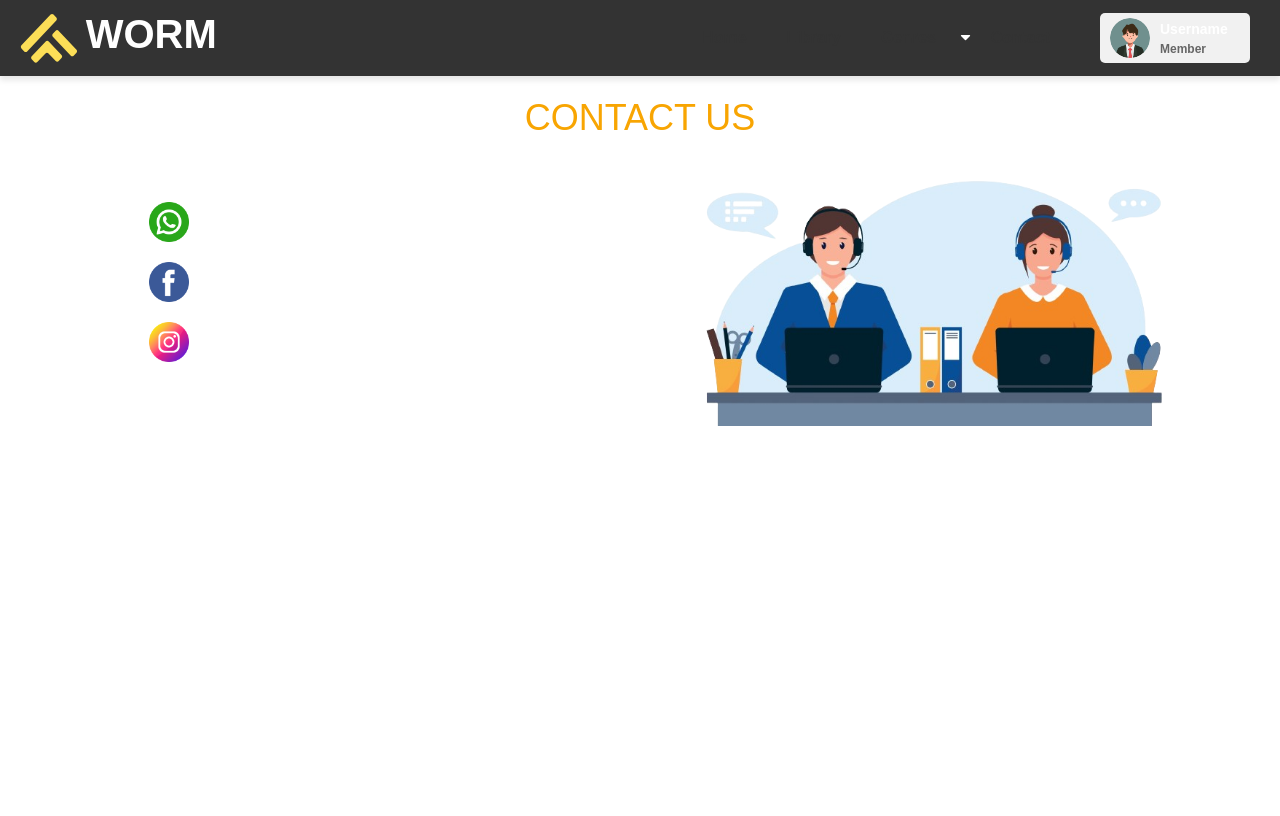
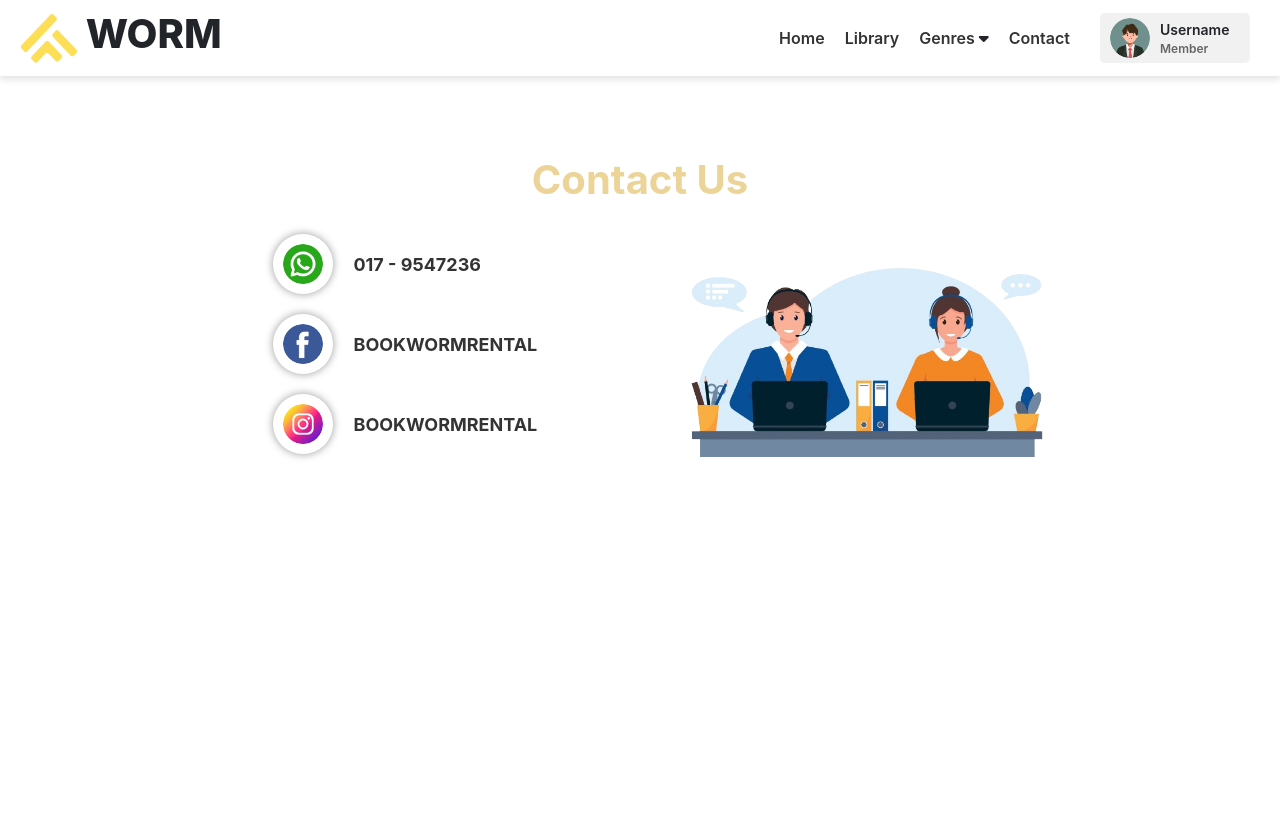
Before and after one commit to KiraQiez/Worm, a PHP site: page /CustomerContactUs.php in a window 1280 px wide. After the commit the page ends 459 px from the top, so only its background shows below. Run offline with PHP 8.4, Linux system fonts and the light colour scheme; some libraries are stand-ins or nearby versions.

Commit message:
customer contact us updated ( styling and image )

```diff
--- a/CustomerContactUs.php
+++ b/CustomerContactUs.php
@@ -1,6 +1,6 @@
 <?php
 
-$title = "Homepage";
+$title = "Contact Us";
 include 'CustomerHeader.php';
 
 ?>
@@ -9,25 +9,27 @@
 <head>
     <meta charset="UTF-8">
     <meta name="viewport" content="width=device-width, initial-scale=1.0">
-    <title>Contact Us</title>
+    <title><?php echo $title; ?></title>
     <link rel="stylesheet" href="contactus.css">
+    <link rel="stylesheet" href="https://stackpath.bootstrapcdn.com/bootstrap/4.3.1/css/bootstrap.min.css">
+    <script src="https://kit.fontawesome.com/a076d05399.js"></script>
 </head>
 <body>
-
-    <div class="main-content">
-        <h1 class="title">CONTACT US</h1>
+<div class="main-content">
+    <div class="contact-container">
+        <h1 class="title text-center">Contact Us</h1>
         <div class="contact-section">
             <div class="contact-info">
                 <div class="contact-item">
-                    <img src="Items/whatsapp.png" alt="WhatsApp">
+                    <img src="rsc/image/whatsapp.png" alt="WhatsApp">
                     <p>017 - 9547236</p>
                 </div>
                 <div class="contact-item">
-                    <img src="Items/facebook.png" alt="Facebook">
+                    <img src="rsc/image/facebook.png" alt="Facebook">
                     <p>BOOKWORMRENTAL</p>
                 </div>
                 <div class="contact-item">
-                    <img src="Items/instagram.png" alt="Instagram">
+                    <img src="rsc/image/instagram.png" alt="Instagram">
                     <p>BOOKWORMRENTAL</p>
                 </div>
             </div>
@@ -36,5 +38,8 @@
             </div>
         </div>
     </div>
+</div>
+
 </body>
+
 </html>
--- a/contactus.css
+++ b/contactus.css
@@ -1,117 +1,28 @@
-body {
-    margin: 0;
-    font-family: Arial, sans-serif;
-    height: 100vh;
-    color: #fff;
+.title{
+    color: 	#e5c26fb9;
+}
+.contact-item img {
+    width: 60px; /* Increase the width of the icons */
+    height: 60px; /* Increase the height of the icons */
+    margin-right: 20px; /* Increase margin for spacing */
+    border-radius: 50%; /* Makes the icons circular */
+    background-color: #fff; /* Adds a white background */
+    padding: 10px; /* Adds padding inside the circle */
+    box-shadow: 0 0 8px rgba(0, 0, 0, 0.4); /* Adds a slightly stronger shadow */
+    transition: transform 0.2s ease-in-out; /* Adds a smooth transition */
 }
 
-.header {
-    width: 100%;
-    display: flex;
-    justify-content: space-between;
-    align-items: center;
-    padding: 10px 20px;
-    background-color: rgba(0, 0, 0, 0.8);
-}
-
-.logo-container {
-    display: flex;
-    align-items: center;
-}
-
-.logo-container img {
-    width: 50px;
-    height: 50px;
-    margin-right: 15px;
-}
-
-.logo-container h1 {
-    font-size: 24px;
-    color: #fff;
-}
-
-.nav {
-    display: flex;
-    align-items: center;
-}
-
-.nav a {
-    color: #fff;
-    margin-right: 20px;
-    text-decoration: none;
-}
-
-.nav a.active {
-    text-decoration: underline;
-}
-
-.nav .sign-in {
-    background-color: transparent;
-    border: 1px solid #fff;
-    color: #fff;
-    padding: 5px 10px;
-    cursor: pointer;
-}
-
-.main-content {
-    padding: 20px;
-    height: calc(100% - 60px);
-    box-sizing: border-box;
-    display: flex;
-    flex-direction: column;
-    align-items: center;
-}
-
-.title {
-    font-size: 36px;
-    color: #F8A502;
-    margin-bottom: 20px;
-    text-align: center;
-}
-
-.contact-section {
-    display: flex;
-    justify-content: center;
-    align-items: center;
-    width: 100%;
-    gap: 20px;
-    /* Add some space between the contact info and image */
-}
-
-.contact-info {
-    display: flex;
-    flex-direction: column;
-    justify-content: center;
-    flex-basis: 40%;
-    margin-right: 20px;
-    text-align: left;
-}
-
-.contact-item {
-    display: flex;
-    align-items: center;
-    margin-bottom: 20px;
-}
-
-.contact-item img {
-    width: 40px;
-    height: 40px;
-    margin-right: 15px;
+.contact-item img:hover {
+    transform: scale(1.1); /* Scales up the icon on hover */
 }
 
 .contact-item p {
-    font-size: 20px;
+    font-size: 18px; /* Increase font size */
+    font-weight: bold; /* Makes the text bold */
+    color: #333; /* Dark text color */
+    transition: color 0.2s ease-in-out; /* Smooth color transition */
 }
 
-.contact-image {
-    flex-basis: 40%;
-    display: flex;
-    justify-content: center;
-    align-items: center;
+.contact-item:hover p {
+    color: #F8A502; /* Change text color on hover */
 }
-
-.contact-image img {
-    width: 100%;
-    max-width: 600px;
-    height: auto;
-}
```
Also changed, not shown: Items/customer_service.png (renamed from Book Rental/Items/customer_service.png).
